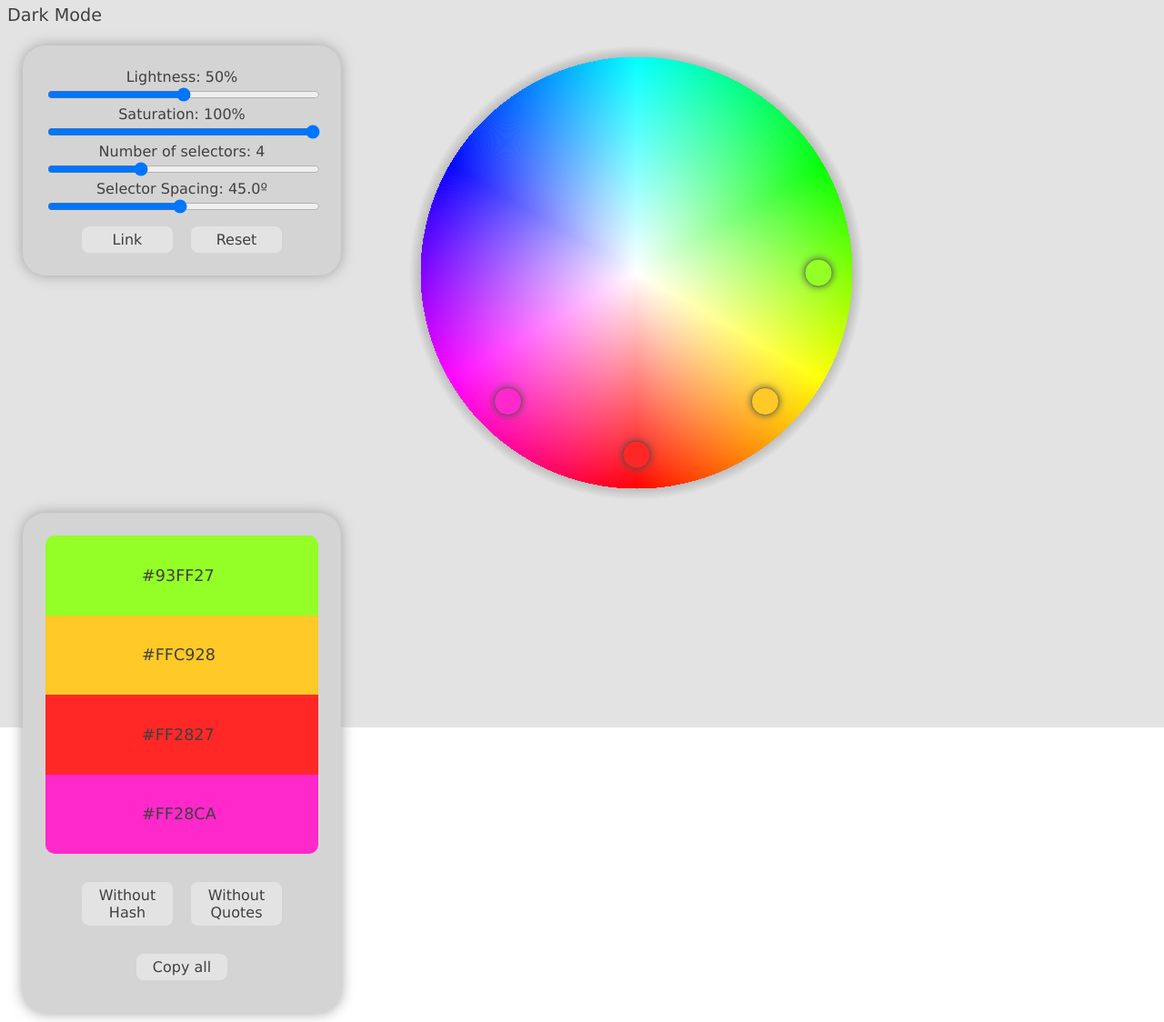
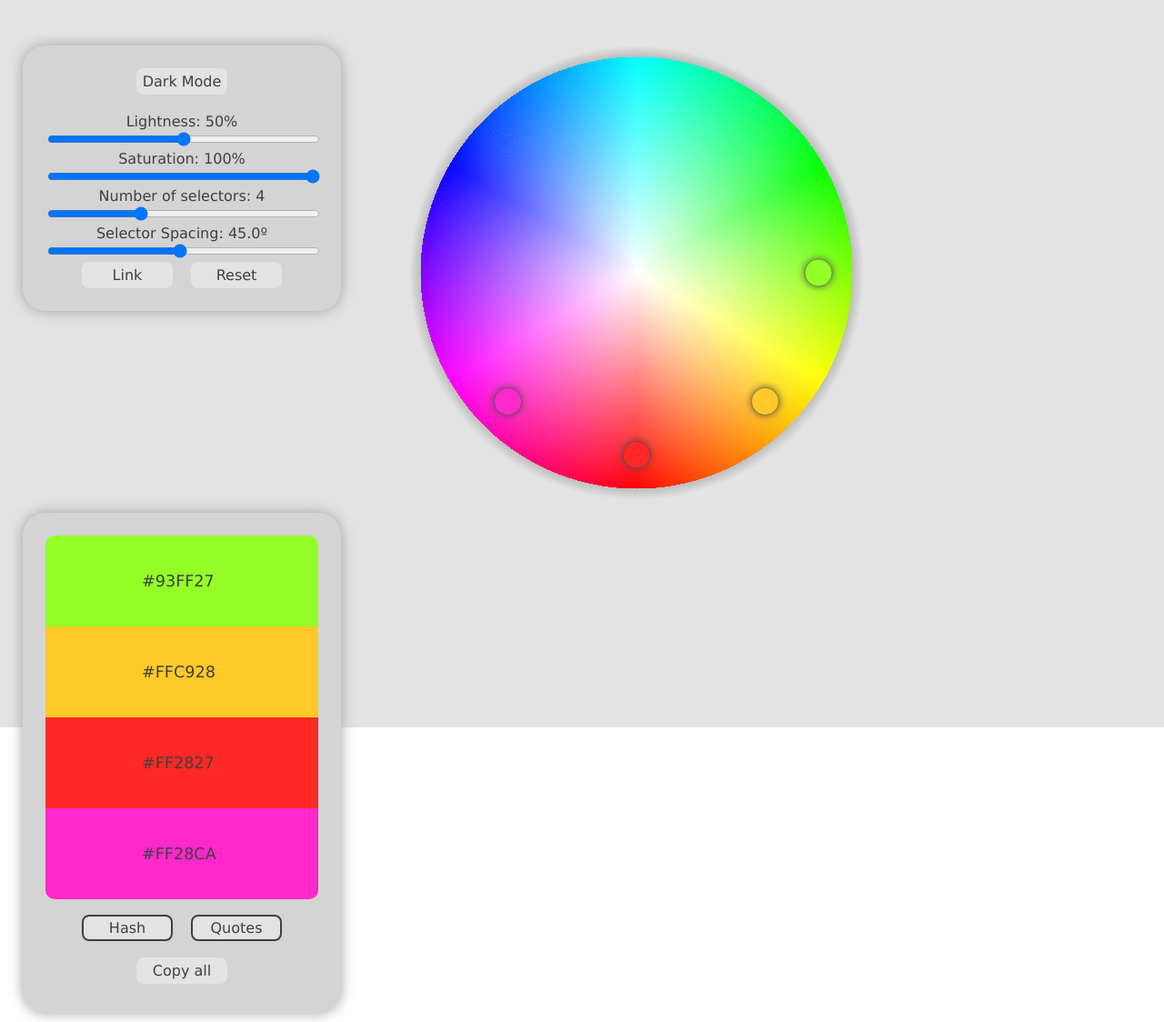
Before and after one commit to ymurenko/color-builder, a React (Create React App) app: page / in a window 1280 px wide. Shown: the whole page at 91% size. Built offline with nearby package versions, Linux system fonts and the light colour scheme.

Commit message:
move selector button

```diff
--- a/src/App.js
+++ b/src/App.js
@@ -1,6 +1,5 @@
-import React, { useState } from "react";
+import React from "react";
 import { connect } from "react-redux";
-import { setDarkMode } from "./redux/actions/actions";
 import logo from "./logo.svg";
 import "./App.scss";
 import ColorPicker from "./components/ColorPicker/ColorPicker";
@@ -8,15 +7,7 @@ import ColorPicker from "./components/ColorPicker/ColorPicker";
 const App_ = (props) => {
   return (
     <div className={`App ${props.darkMode ? "dark" : ""}`}>
-      <button
-        className={`button set-dark ${props.darkMode ? "dark" : ""}`}
-        type="button"
-        onClick={() => {
-          props.setDarkMode()
-        }}
-      >
-        {props.darkMode ? "Light Mode" : "Dark Mode"}
-      </button>
+
       <ColorPicker />
     </div>
   );
@@ -28,10 +19,6 @@ function mapStateToProps(state) {
   };
 }
 
-const mapDispatchToProps = {
-  setDarkMode
-};
-
-const App = connect(mapStateToProps, mapDispatchToProps)(App_);
+const App = connect(mapStateToProps)(App_);
 
 export default App;
--- a/src/components/ColorBlock/ColorBlock.js
+++ b/src/components/ColorBlock/ColorBlock.js
@@ -5,7 +5,7 @@ import "./ColorBlock.scss";
 
 const ColorBlock_ = (props) => {
   const hover = useRef(null)
-  let height = 350 / props.selectorCount
+  let height = 400 / props.selectorCount
   let textColor = props.lightness < 50 ? "#bdbdbd" : "#404040";
   let accentColor = props.lightness < 50 ? "#404040" :  "hsla(0,0%,100%,0.8)";
   return (
--- a/src/components/ColorPicker/ColorPicker.scss
+++ b/src/components/ColorPicker/ColorPicker.scss
@@ -13,10 +13,7 @@
   color: inherit;
   background-color: $color-primary;
   &.set-dark{
-    position: absolute;
-    left: 0px;
-    width: 120px;
-    font-size: 1.2rem
+    margin: 0 0 20px ;
   }
   &.dark {
     background-color: $color-primary-dark;
--- a/src/components/Controls/Controls.js
+++ b/src/components/Controls/Controls.js
@@ -6,13 +6,25 @@ import {
   setSelectorCount,
   resetState,
   setLinkedState,
-  setSelectorRad
+  setSelectorRad,
+  setDarkMode
 } from "../../redux/actions/actions";
-import "./Controls.scss"
+import "./Controls.scss";
 
 const Controls_ = props => {
   return (
     <div className={`color-picker-controls ${props.darkMode ? "dark" : ""}`}>
+      <div className="control-container">
+        <button
+          className={`button set-dark ${props.darkMode ? "dark" : ""}`}
+          type="button"
+          onClick={() => {
+            props.setDarkMode();
+          }}
+        >
+          {props.darkMode ? "Light Mode" : "Dark Mode"}
+        </button>
+      </div>
       <div className="control-container">
         <p className="control-label">Lightness: {props.lightness}%</p>
         <input
@@ -59,7 +71,11 @@ const Controls_ = props => {
       </div>
       <div className="control-container">
         <p className="control-label">
-              Selector Spacing: {(Math.round(props.selectorRad/props.selectorCount*10)/10).toFixed(1)}º
+          Selector Spacing:{" "}
+          {(
+            Math.round((props.selectorRad / props.selectorCount) * 10) / 10
+          ).toFixed(1)}
+          º
         </p>
         <input
           type="range"
@@ -75,9 +91,9 @@ const Controls_ = props => {
       </div>
       <div className="control-container ">
         <button
-              className={`button ${
-                props.linked ? "active" : ""
-              } ${props.darkMode ? "dark" : ""}`}
+          className={`button ${props.linked ? "active" : ""} ${
+            props.darkMode ? "dark" : ""
+          }`}
           type="button"
           onClick={() => {
             props.setLinkedState();
@@ -96,8 +112,8 @@ const Controls_ = props => {
         </button>
       </div>
     </div>
-    )
-}
+  );
+};
 
 function mapStateToProps(state) {
   return {
@@ -106,7 +122,7 @@ function mapStateToProps(state) {
     selectorCount: state.actionReducer.SELECTOR_COUNT,
     selectorRad: state.actionReducer.SELECTOR_RAD,
     linked: state.actionReducer.LINKED,
-      darkMode: state.actionReducer.DARK_MODE,
+    darkMode: state.actionReducer.DARK_MODE
   };
 }
 
@@ -116,11 +132,10 @@ function mapStateToProps(state) {
   setSelectorCount,
   resetState,
   setLinkedState,
-    setSelectorRad
+  setSelectorRad,
+  setDarkMode
 };
 
-  const Controls
- = connect(mapStateToProps, mapDispatchToProps)(Controls_);
+const Controls = connect(mapStateToProps, mapDispatchToProps)(Controls_);
 
-  export default Controls
-;
+export default Controls;
--- a/src/components/Controls/Controls.scss
+++ b/src/components/Controls/Controls.scss
@@ -24,7 +24,7 @@
   font-family: $font-family;
   margin: 0;
   .button {
-    margin: 10px 10px 0;
+    margin: 0 10px 0;
     &.active {
       border: solid 2px $secondary-font-color;
       padding: 3px 0;
--- a/src/components/Palette/Palette.js
+++ b/src/components/Palette/Palette.js
@@ -34,7 +34,7 @@ const Palette_ = props => {
       </div>
       <div className="control-container">
         <button
-          className={`button ${props.hash ? "" : "active"} ${
+          className={`button ${props.hash ? "active" : ""} ${
             props.darkMode ? "dark" : ""
           }`}
           type="button"
@@ -42,10 +42,10 @@ const Palette_ = props => {
             props.setHash();
           }}
         >
-          Without Hash
+          Hash
         </button>
         <button
-          className={`button ${props.quotes ? "" : "active"} ${
+          className={`button ${props.quotes ? "active" : ""} ${
             props.darkMode ? "dark" : ""
           }`}
           type="button"
@@ -53,7 +53,7 @@ const Palette_ = props => {
             props.setQuotes();
           }}
         >
-          Without Quotes
+          Quotes
         </button>
       </div>
       <div className="control-container">
--- a/src/components/Palette/Palette.scss
+++ b/src/components/Palette/Palette.scss
@@ -13,7 +13,7 @@
     border-radius: 25px;
     box-shadow: 0 0px 15px 0 #a1a1a1;
     .colors-container {
-      height: 350px;
+      height: 400px;
       border-radius: 10px;
       overflow: hidden;
     }
```
Lines whose indentation alone changed are shown as unchanged.
